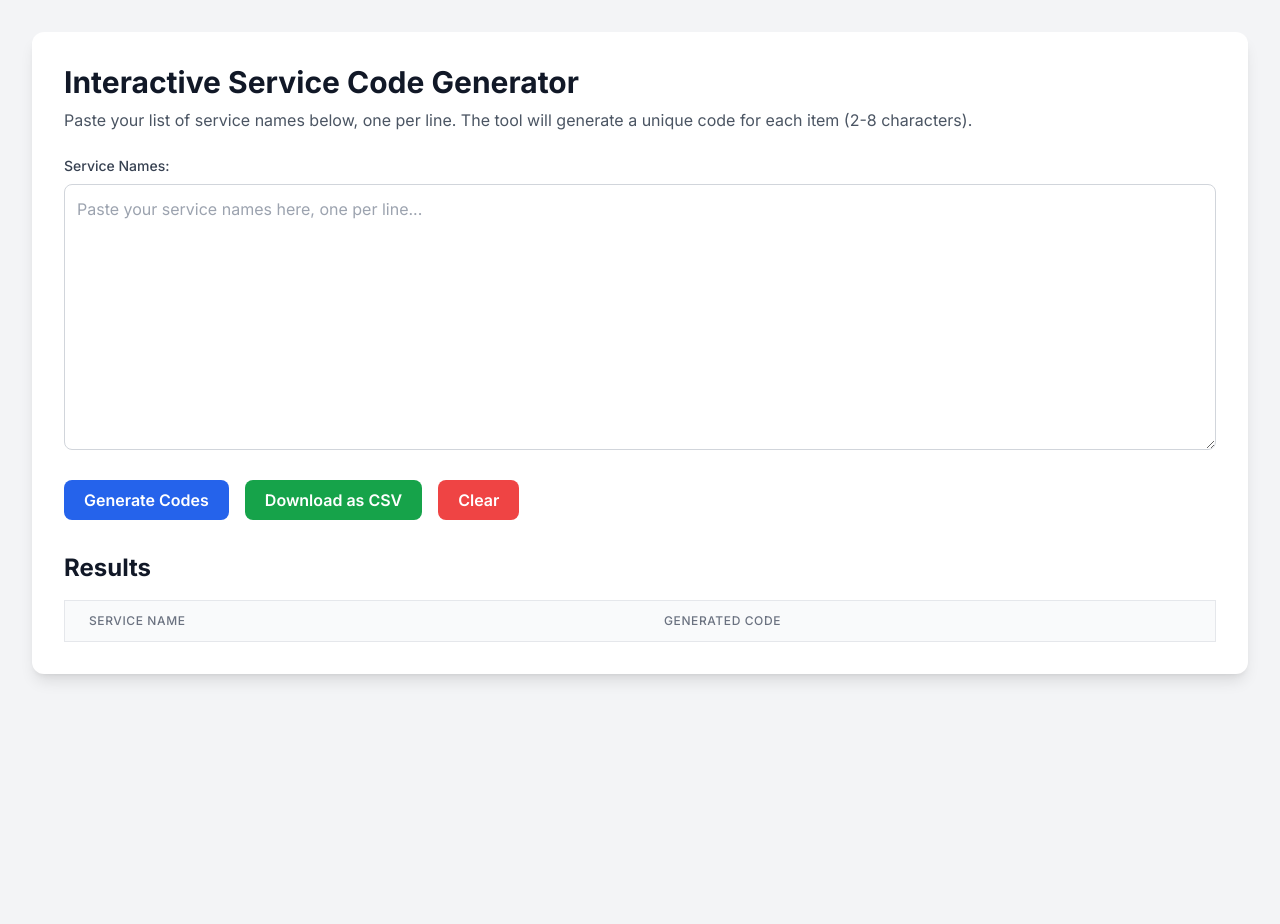
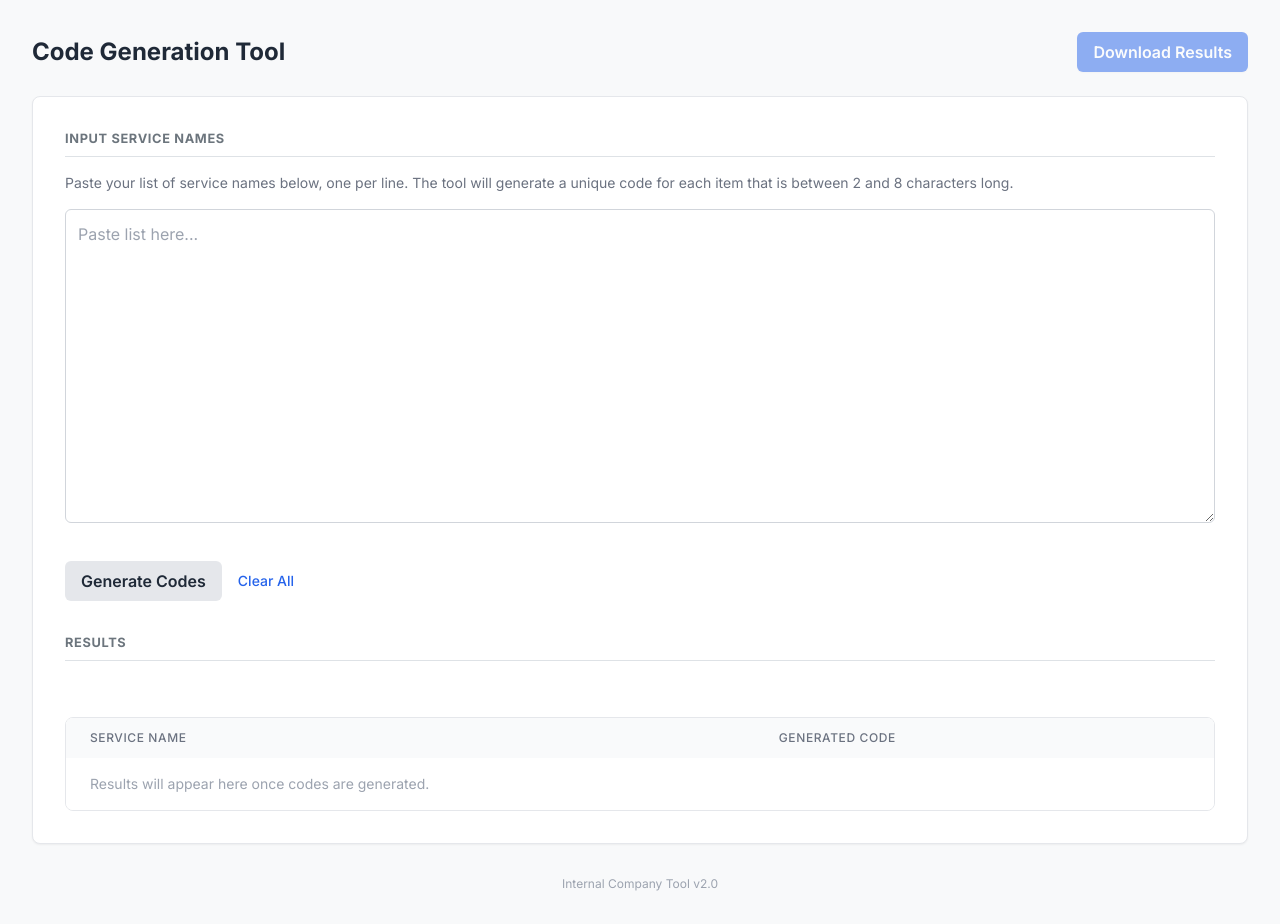
Before and after one commit to elliot-servicetitan/pricebook_gem, a plain HTML site: page index.html in a window 1280 px wide. Before the commit the page ends 800 px from the top, so only its background shows below. Drawn offline with nearby package versions, Linux system fonts and the light colour scheme.

Commit message:
index.html
styling changes

```diff
--- a/index.html
+++ b/index.html
@@ -9,57 +9,86 @@
     <style>
         body {
             font-family: 'Inter', sans-serif;
+            background-color: #f8f9fa; /* Light gray background like in the screenshot */
+        }
+        .main-container {
+            max-width: 900px;
+        }
+        .section-header {
+            font-size: 0.8rem;
+            font-weight: 700;
+            color: #6c757d; /* Muted gray for section titles */
+            text-transform: uppercase;
+            letter-spacing: 0.05em;
+            margin-bottom: 1rem;
+            border-bottom: 1px solid #dee2e6;
+            padding-bottom: 0.5rem;
         }
     </style>
 </head>
-<body class="bg-gray-100 text-gray-800">
+<body class="text-gray-800">
 
-    <div class="container mx-auto p-4 md:p-8">
-        <div class="bg-white rounded-xl shadow-lg p-6 md:p-8">
-            <h1 class="text-3xl font-bold mb-2 text-gray-900">Interactive Service Code Generator</h1>
-            <p class="text-gray-600 mb-6">Paste your list of service names below, one per line. The tool will generate a unique code for each item (2-8 characters).</p>
+    <div class="container main-container mx-auto p-4 md:p-8">
 
-            <!-- Input Area -->
-            <div class="mb-6">
-                <label for="service-names" class="block text-sm font-medium text-gray-700 mb-2">Service Names:</label>
-                <textarea id="service-names" rows="10" class="w-full p-3 border border-gray-300 rounded-lg focus:ring-2 focus:ring-blue-500 focus:border-blue-500 transition" placeholder="Paste your service names here, one per line..."></textarea>
+        <!-- Header -->
+        <div class="flex justify-between items-center mb-6">
+            <h1 class="text-2xl font-bold text-gray-800">Code Generation Tool</h1>
+            <button onclick="downloadCSV()" id="download-btn" class="bg-blue-600 text-white font-semibold py-2 px-4 rounded-md shadow-sm hover:bg-blue-700 focus:outline-none focus:ring-2 focus:ring-offset-2 focus:ring-blue-500 transition disabled:opacity-50 disabled:cursor-not-allowed" disabled>
+                Download Results
+            </button>
+        </div>
+
+        <!-- Main Content Card -->
+        <div class="bg-white rounded-lg shadow-sm border border-gray-200 p-6 md:p-8">
+
+            <!-- Input Section -->
+            <div class="mb-8">
+                <h2 class="section-header">Input Service Names</h2>
+                <p class="text-sm text-gray-500 mb-4">Paste your list of service names below, one per line. The tool will generate a unique code for each item that is between 2 and 8 characters long.</p>
+                <textarea id="service-names" rows="12" class="w-full p-3 border border-gray-300 rounded-md focus:ring-2 focus:ring-blue-500 focus:border-blue-500 transition" placeholder="Paste list here..."></textarea>
             </div>
 
             <!-- Action Buttons -->
-            <div class="flex flex-wrap gap-4 mb-8">
-                <button onclick="generateCodes()" class="bg-blue-600 text-white font-semibold py-2 px-5 rounded-lg hover:bg-blue-700 focus:outline-none focus:ring-2 focus:ring-offset-2 focus:ring-blue-500 transition-transform transform hover:scale-105">
+            <div class="flex items-center gap-4 mb-8">
+                <button onclick="generateCodes()" class="bg-gray-200 text-gray-800 font-semibold py-2 px-4 rounded-md hover:bg-gray-300 focus:outline-none focus:ring-2 focus:ring-offset-2 focus:ring-gray-400">
                     Generate Codes
                 </button>
-                <button onclick="downloadCSV()" id="download-btn" class="bg-green-600 text-white font-semibold py-2 px-5 rounded-lg hover:bg-green-700 focus:outline-none focus:ring-2 focus:ring-offset-2 focus:ring-green-500 transition-transform transform hover:scale-105" disabled>
-                    Download as CSV
-                </button>
-                 <button onclick="clearAll()" class="bg-red-500 text-white font-semibold py-2 px-5 rounded-lg hover:bg-red-600 focus:outline-none focus:ring-2 focus:ring-offset-2 focus:ring-red-400 transition-transform transform hover:scale-105">
-                    Clear
+                 <button onclick="clearAll()" class="text-blue-600 hover:underline text-sm font-medium">
+                    Clear All
                 </button>
             </div>
 
             <!-- Results Table -->
-            <div id="results-container" class="overflow-x-auto">
-                 <h2 class="text-2xl font-bold mb-4 text-gray-900">Results</h2>
-                 <p id="line-count" class="text-gray-600 mb-4"></p>
-                 <table class="min-w-full bg-white border border-gray-200 rounded-lg">
+            <div id="results-container">
+                 <h2 class="section-header">Results</h2>
+                 <p id="line-count" class="text-gray-600 mb-4 h-6 text-sm"></p> <!-- Added height for stability -->
+                 <div class="rounded-lg overflow-hidden border border-gray-200">
+                     <table class="min-w-full bg-white">
                         <thead class="bg-gray-50">
                             <tr>
-                            <th class="w-1/2 px-6 py-3 text-left text-xs font-medium text-gray-500 uppercase tracking-wider">Service Name</th>
-                            <th class="w-1/2 px-6 py-3 text-left text-xs font-medium text-gray-500 uppercase tracking-wider">Generated Code</th>
+                                <th class="w-3/5 px-6 py-3 text-left text-xs font-medium text-gray-500 uppercase tracking-wider">Service Name</th>
+                                <th class="w-2/5 px-6 py-3 text-left text-xs font-medium text-gray-500 uppercase tracking-wider">Generated Code</th>
                             </tr>
                         </thead>
                         <tbody id="results-table" class="divide-y divide-gray-200">
-                        <!-- Rows will be inserted here by JavaScript -->
+                            <!-- Placeholder Row -->
+                            <tr>
+                                <td class="px-6 py-4 text-sm text-gray-400" colspan="2">Results will appear here once codes are generated.</td>
+                            </tr>
                         </tbody>
                     </table>
                 </div>
             </div>
         </div>
+        <footer class="text-center mt-8">
+            <p class="text-xs text-gray-400">Internal Company Tool v2.0</p>
+        </footer>
+    </div>
 
     <script>
         // Store generated data to be used for CSV export
         let tableData = [];
+        const placeholderRow = `<tr><td class="px-6 py-4 text-sm text-gray-400" colspan="2">Results will appear here once codes are generated.</td></tr>`;
 
         function generateCodes() {
             const textInput = document.getElementById('service-names').value;
@@ -74,6 +103,7 @@
 
             if (lines.length === 0) {
                 lineCountEl.textContent = 'No lines detected. Please paste your data.';
+                tableBody.innerHTML = placeholderRow;
                 downloadBtn.disabled = true;
                 return;
             }
@@ -83,22 +113,20 @@
                 let code = createAcronym(serviceName);
                 const originalCode = code;
 
-                // --- CHANGE: Improved uniqueness check to respect 8-char limit ---
                 let count = 1;
                 while (generatedCodes.has(code)) {
                     count++;
-                    // Dynamically make space for the counter to not exceed 8 chars
                     const availableLength = 8 - String(count).length;
                     code = originalCode.substring(0, availableLength) + count;
                 }
                 generatedCodes.set(code, serviceName);
 
-                // Add to internal data store and table
                 tableData.push({ service: serviceName, code: code });
 
                 const row = document.createElement('tr');
+                row.classList.add('hover:bg-gray-50');
                 row.innerHTML = `
-                    <td class="px-6 py-4 whitespace-nowrap text-sm text-gray-600">${serviceName}</td>
+                    <td class="px-6 py-4 whitespace-pre-wrap text-sm text-gray-700">${serviceName}</td>
                     <td class="px-6 py-4 whitespace-nowrap text-sm font-semibold text-gray-900">${code}</td>
                 `;
                 tableBody.appendChild(row);
@@ -109,14 +137,12 @@
         }
 
         function createAcronym(text) {
-            // --- CHANGE: New logic to enforce 2-8 character length ---
             const cleanedText = text.trim().replace(/[^a-zA-Z0-9\s]/g, '');
             if (!cleanedText) return 'CODE';
 
             const words = cleanedText.split(/\s+/).filter(w => w);
             let acronym = '';
 
-            // Generate base acronym from first letters or numbers
             words.forEach(word => {
                 if (!isNaN(word)) {
                     acronym += word;
@@ -125,18 +151,15 @@
                 }
             });
 
-            // If acronym is too short, try to build a 2-char code
             if (acronym.length < 2) {
                 const cleanNoSpaces = cleanedText.replace(/\s/g, '');
                 if (cleanNoSpaces.length >= 2) {
                     acronym = cleanNoSpaces.substring(0, 2).toUpperCase();
                 } else {
-                    // Pad with 'X' if a 2-char code cannot be made (e.g., input is "A")
                     acronym = (cleanNoSpaces.toUpperCase() + "XX").substring(0, 2);
                 }
             }
 
-            // Truncate if acronym is too long
             if (acronym.length > 8) {
                 acronym = acronym.substring(0, 8);
             }
@@ -146,7 +169,7 @@
 
         function clearAll() {
             document.getElementById('service-names').value = '';
-            document.getElementById('results-table').innerHTML = '';
+            document.getElementById('results-table').innerHTML = placeholderRow;
             document.getElementById('line-count').textContent = '';
             document.getElementById('download-btn').disabled = true;
             tableData = [];
@@ -154,13 +177,12 @@
 
         function downloadCSV() {
             if (tableData.length === 0) {
-                // Using a more user-friendly modal/message box instead of alert()
                 const lineCountEl = document.getElementById('line-count');
                 lineCountEl.textContent = "Cannot download. Please generate codes first.";
-                lineCountEl.classList.add('text-red-500');
+                lineCountEl.classList.add('text-red-500','font-semibold');
                 setTimeout(()=> {
                     lineCountEl.textContent = "";
-                    lineCountEl.classList.remove('text-red-500');
+                    lineCountEl.classList.remove('text-red-500','font-semibold');
                 }, 3000);
                 return;
             }
@@ -169,7 +191,7 @@
             csvContent += "Service Name,Code\r\n"; // Add headers
 
             tableData.forEach(row => {
-                let service = `"${row.service.replace(/"/g, '""')}"`; // Handle quotes
+                let service = `"${row.service.replace(/"/g, '""')}"`;
                 let code = `"${row.code}"`;
                 csvContent += [service, code].join(',') + "\r\n";
             });
@@ -178,7 +200,7 @@
             const link = document.createElement("a");
             link.setAttribute("href", encodedUri);
             link.setAttribute("download", "service_codes.csv");
-            document.body.appendChild(link); // Required for Firefox
+            document.body.appendChild(link);
             link.click();
             document.body.removeChild(link);
         }
```
Lines whose indentation alone changed are shown as unchanged.
